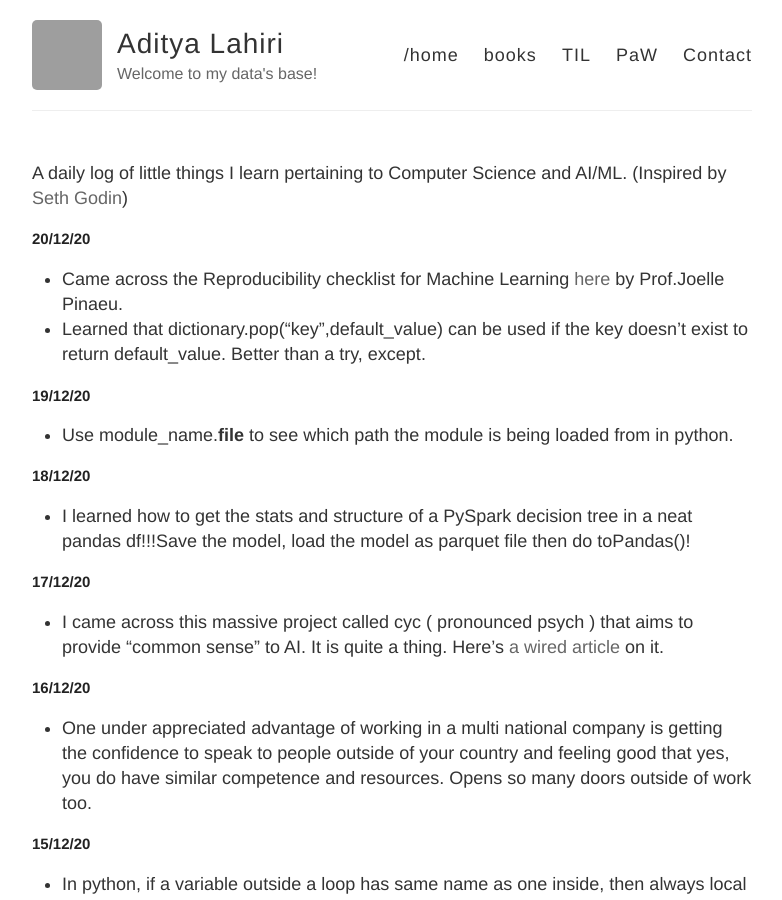
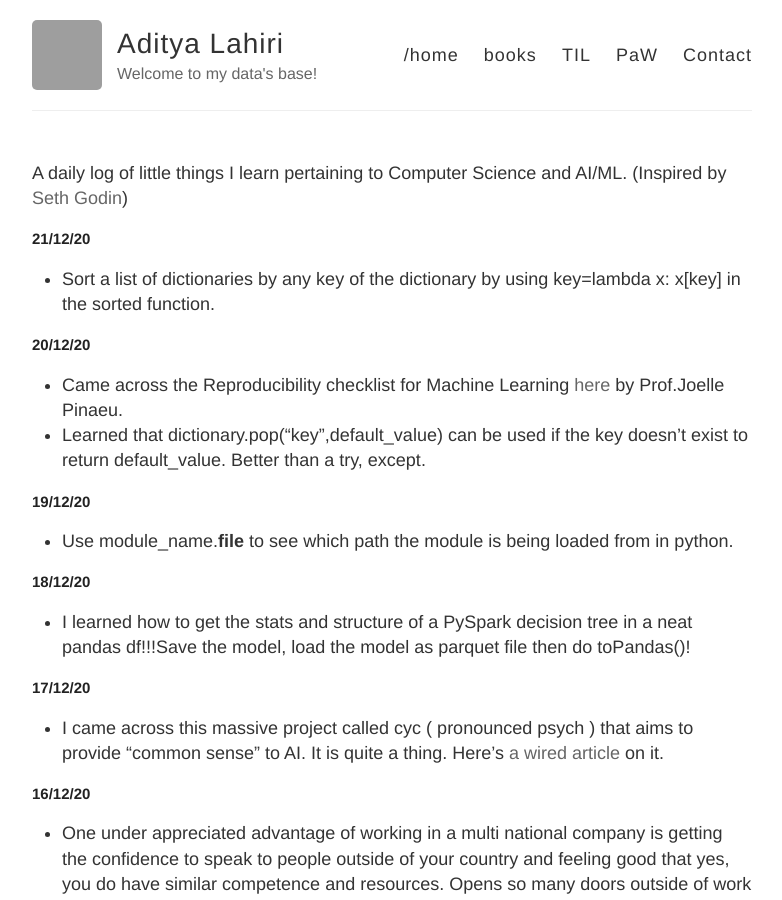
Before and after one commit to adityalahiri/adityalahiri.github.io, a Jekyll site: the page built from TIL.md, in a window 1280 px wide and 900 px high. Shown: the whole window, without its empty margins (248-1030 px from the left). Built offline with Jekyll 4.4.1, drawn with Linux system fonts in a browser that asks for light colours; our own code applies the rules of GitHub Pages for plain Markdown files; grey boxes are pictures that could not be loaded.

Commit message:
Update for 21/12

```diff
--- a/TIL.md
+++ b/TIL.md
@@ -1,5 +1,9 @@
 A daily log of little things I learn pertaining to Computer Science and AI/ML.
 (Inspired by [Seth Godin](https://seths.blog/))
+
+## 21/12/20
+
+* Sort a list of dictionaries by any key of the dictionary by using key=lambda x: x[key] in the sorted function.
 
 ## 20/12/20
 
```
